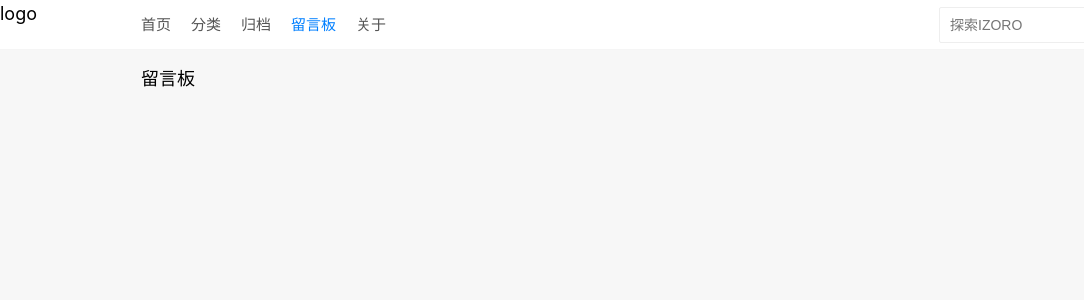
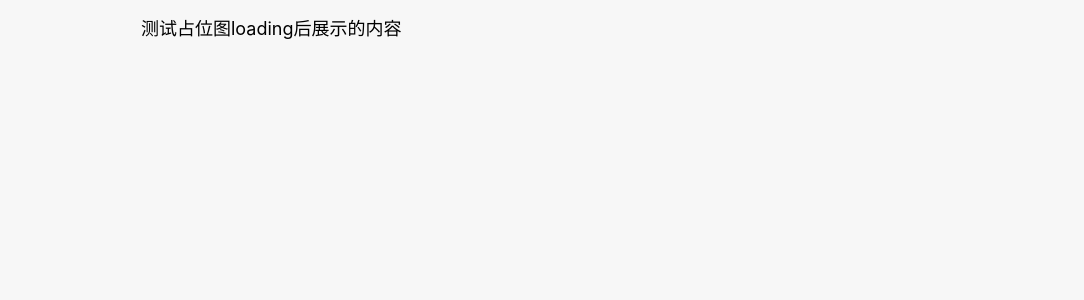
Before and after one commit to Mr-Alexx/izoro, a Next.js app in the folder packages/react-client/: page /message in a window 1280 px wide. Shown: the top 300 px of the page, without its empty margins (0-1084 px from the left). Built offline with nearby package versions, Linux system fonts and the light colour scheme; a small style sheet from the web is missing.

Commit message:
save code

```diff
--- a/packages/react-client/components/Head/index.tsx
+++ b/packages/react-client/components/Head/index.tsx
@@ -15,7 +15,7 @@ const AppHead = () => {
       <meta name="viewport" content="width=device-width,initial-scale=1.0,viewport-fit=cover,maximum-scale=1" />
 
       <link rel="shortcut icon" href={settings.favicon} />
-      <link rel="stylesheet" href="//at.alicdn.com/t/font_3262638_kxht2xljum.css" />
+      <link rel="stylesheet" href="//at.alicdn.com/t/font_3262638_5zb7w54ftpl.css" />
       {/* ... */}
     </Head>
   );
--- a/packages/react-client/pages/_app.tsx
+++ b/packages/react-client/pages/_app.tsx
@@ -9,6 +9,7 @@ import Layout from '@/layouts/DefaultLayout';
 
 const App: FC<AppProps> = props => {
   const { Component, pageProps } = props;
+  return <Component {...pageProps} />;
   return (
     <Layout>
       <AppHead />
--- a/packages/react-client/pages/message/index.tsx
+++ b/packages/react-client/pages/message/index.tsx
@@ -1,5 +1,25 @@
+import Skeleton from '@/components/Skeleton';
 import Wrapper from '@/components/Wrapper';
+import { useEffect, useState } from 'react';
 
 export default function Message() {
-  return <Wrapper>留言板</Wrapper>;
+  const [loading, setLoading] = useState<boolean>(true);
+
+  useEffect(() => {
+    let timer = setTimeout(() => {
+      setLoading(false);
+    }, 2500);
+    return () => {
+      clearTimeout(timer);
+      timer = null;
+    };
+  }, []);
+
+  return (
+    <Wrapper>
+      <Skeleton loading={loading} paragraph={{ rows: 10, width: '100%' }}>
+        测试占位图loading后展示的内容
+      </Skeleton>
+    </Wrapper>
+  );
 }
```
